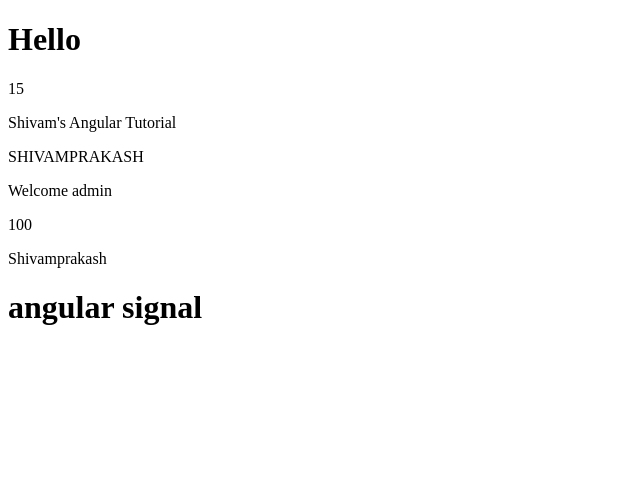
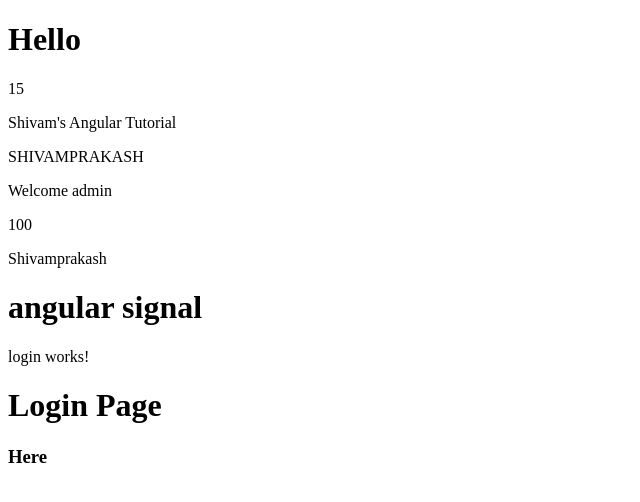
Before and after one commit to shivamprakash2909/Angular-Tutorial, an Angular app: page / in a window 1280 px wide. Shown: the top 502 px of the page, without its empty margins (0-640 px from the left). Built offline with nearby package versions, Linux system fonts and the light colour scheme.

Commit message:
components completed

```diff
--- a/src/app/app.html
+++ b/src/app/app.html
@@ -6,3 +6,4 @@
 <p>{{count}}</p>
 <p>{{getUser()}}</p>
 <h1>{{title2()}}</h1>
+<app-login></app-login>
--- a/src/app/app.ts
+++ b/src/app/app.ts
@@ -1,9 +1,10 @@
 import { Component, signal } from '@angular/core';
 import { RouterOutlet } from '@angular/router';
+import { Login } from './login/login';
 
 @Component({
   selector: 'app-root',
-  imports: [RouterOutlet],
+  imports: [RouterOutlet, Login],
   templateUrl: './app.html',
   styleUrl: './app.css'
 })
--- /dev/null
+++ b/src/app/login/login.html
@@ -0,0 +1,3 @@
+<p>login works!</p>
+<h1>{{title}}</h1>
+<h3>Here</h3>
--- /dev/null
+++ b/src/app/login/login.ts
@@ -0,0 +1,11 @@
+import { Component } from '@angular/core';
+
+@Component({
+  selector: 'app-login',
+  imports: [],
+  templateUrl: './login.html',
+  styleUrl: './login.css',
+})
+export class Login {
+  title = 'Login Page'
+}
```
Also changed, not shown: src/app/login/login.css (added), 2 other files (tests, documents, lock files or other folders).
